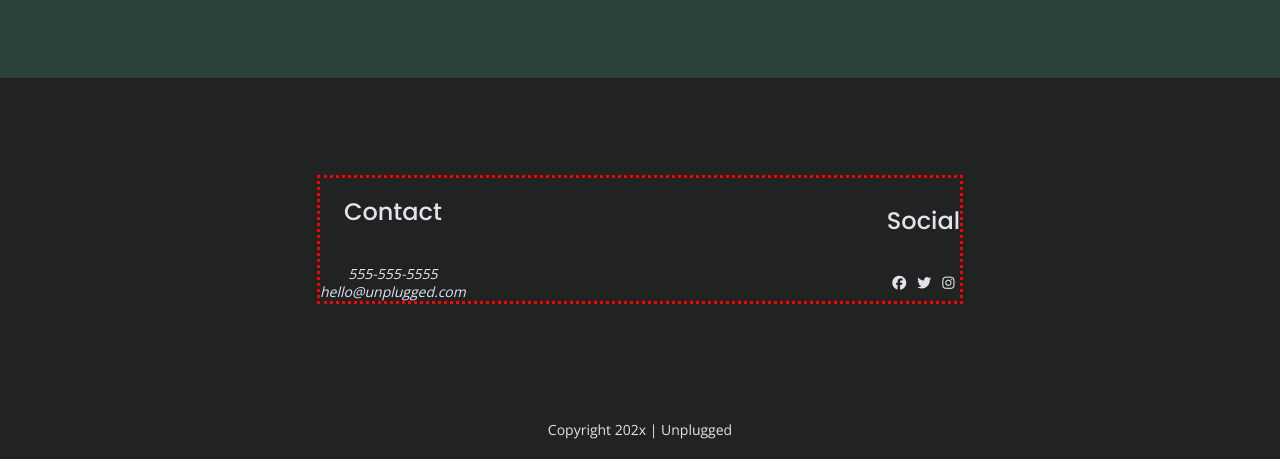
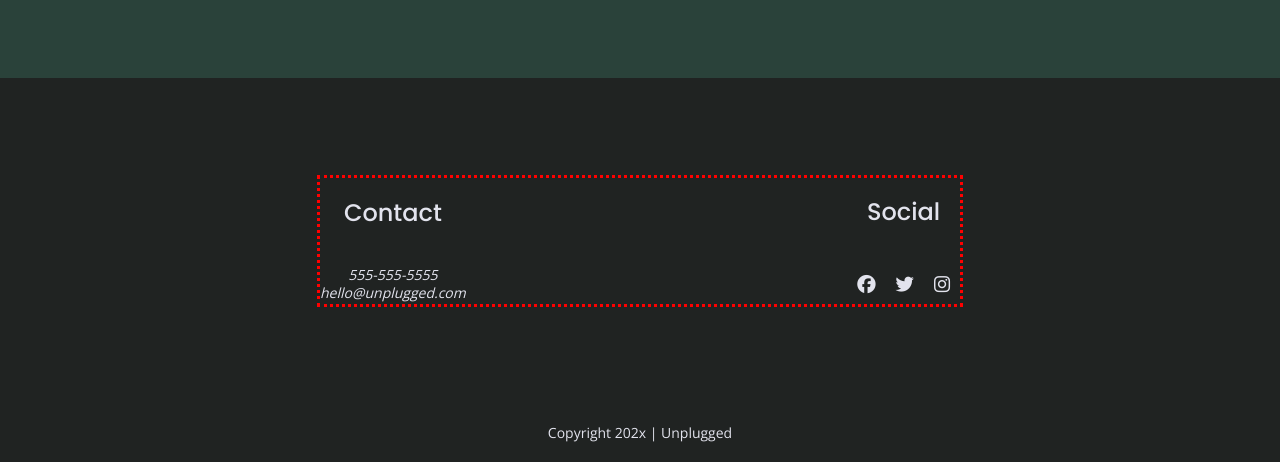
Before and after one commit to AnnaVN/unplugged, a website built with Parcel: page index.html in a window 1280 px wide. Shown: the part 2540-3002 px from the top of the page. Built offline with nearby package versions, Linux system fonts and the light colour scheme.

Commit message:
social icins

```diff
--- a/css/main.css
+++ b/css/main.css
@@ -245,6 +245,11 @@ footer .social-icons p {
   justify-content: center;
   align-items: center;
   /*font-size: 1.313em;*/
+}
+
+footer .social-icons p i{
+  font-size: 1.3125em;
+  margin:10px;
 }
 
 footer .copyright {
```
